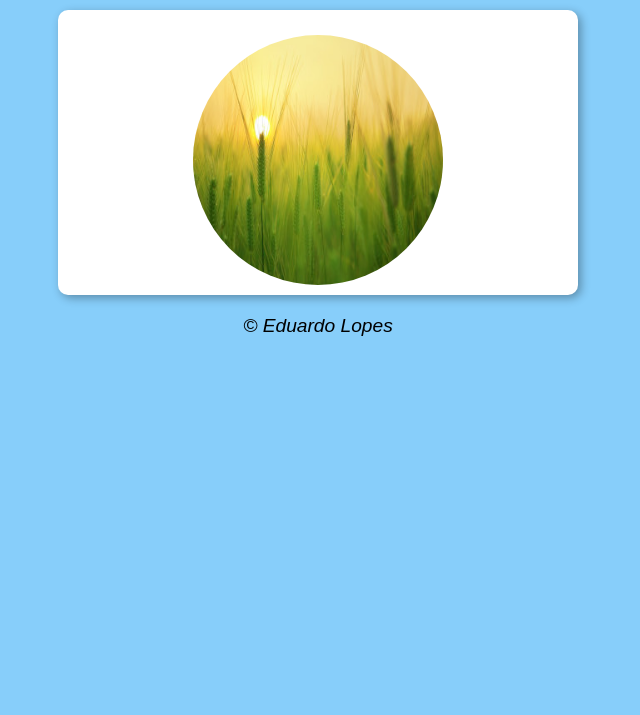
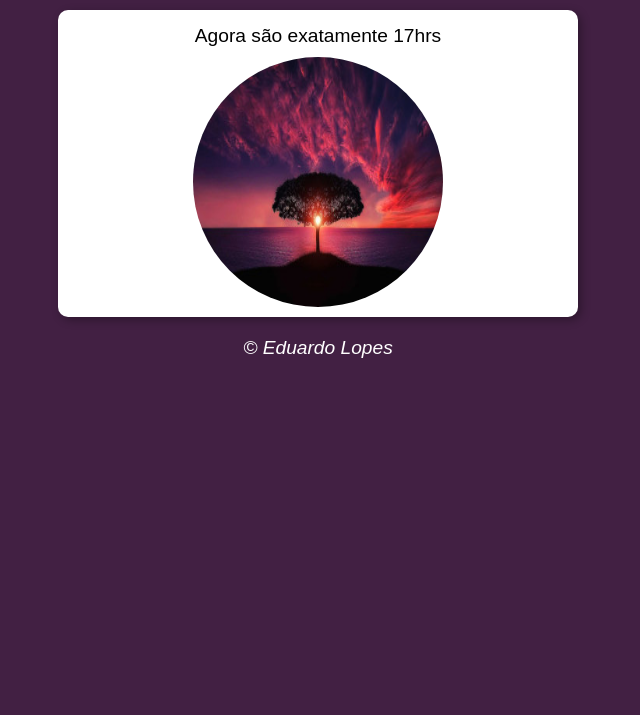
Before and after one commit to EduardoL0pes/javascript, a plain HTML site: page modulo-d/exercicio-01/modelo.html in a window 1280 px wide. Shown: the part 85-800 px from the top of the page, without its empty margins (322-962 px from the left). Drawn offline with Linux system fonts and the light colour scheme.

Commit message:
exercício finalizado

```diff
--- a/modulo-d/exercicio-01/estilo.css
+++ b/modulo-d/exercicio-01/estilo.css
@@ -7,6 +7,7 @@ body {
 
 header {
     text-align: center;
+    color: white;
 }
 
 section {
@@ -36,4 +37,5 @@ footer {
     text-align: center;
     font-style: italic;
     font-weight: lighter;
+    color: white;
 }
--- a/modulo-d/exercicio-01/inter.js
+++ b/modulo-d/exercicio-01/inter.js
@@ -0,0 +1,21 @@
+function carregar() {
+    var msg = document.getElementById('msg')
+    var img = document.getElementById('imagem')
+    var tempo = new Date()
+    var agora = tempo.getHours()
+    msg.innerHTML = 'Agora são exatamente ' + agora + 'hrs'
+    if (agora >= 00 && agora < 12) {
+        //Dia
+        img.src = 'manha1.jpg'
+        document.body.style.background = 'lightskyblue'
+    } else if (agora >= 12 && agora < 18) {
+        //tarde
+        img.src = 'tarde1.jpg'
+        document.body.style.background = '#422043'
+    } else {
+        //noite
+        img.src = 'noite1.jpg'
+        document.body.style.background = 'gray'
+    }
+
+}
```
